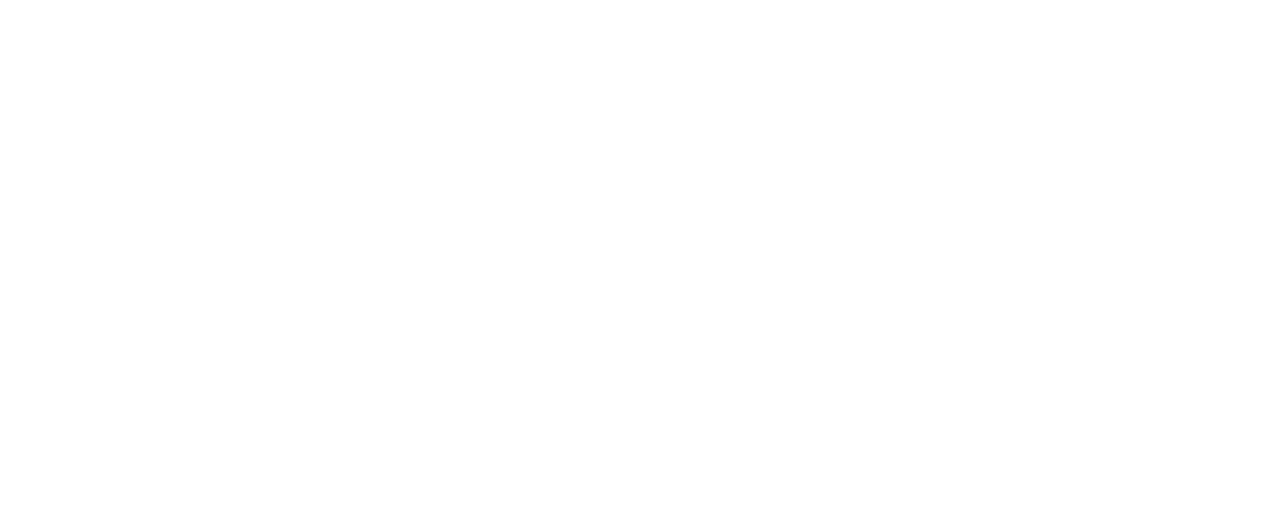
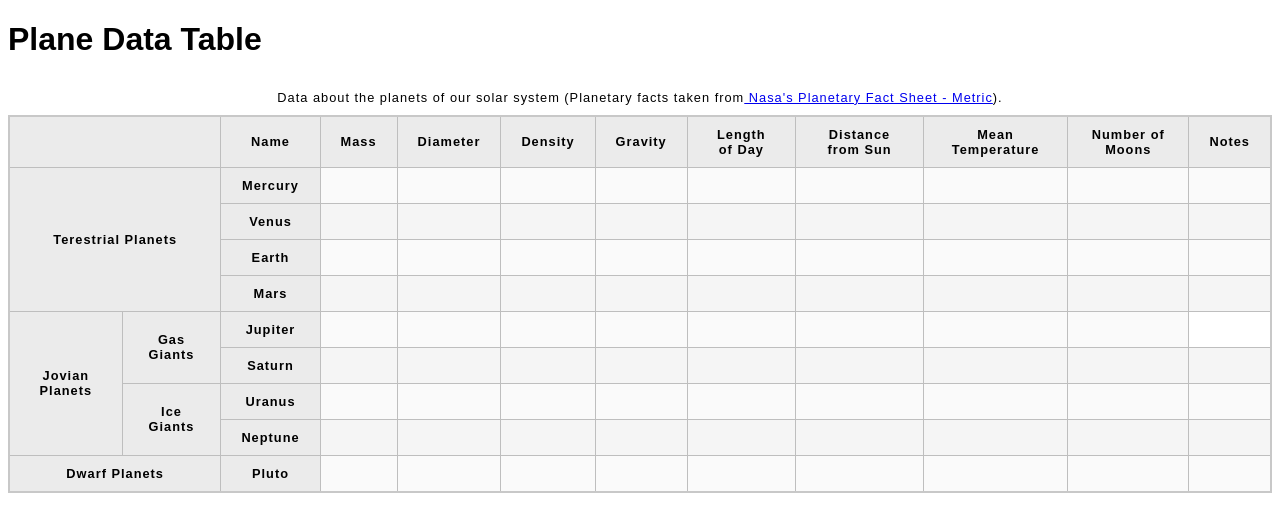
Before and after one commit to Michael-D-Angelo/planet-data-table, a plain HTML site: page index.html in a window 1280 px wide. Drawn offline with Linux system fonts and the light colour scheme.

Commit message:
feat(html): add planet data table structure and styling

```diff
--- a/index.html
+++ b/index.html
@@ -3,7 +3,152 @@
   <head>
     <meta charset="UTF-8" />
     <meta name="viewport" content="width=device-width, initial-scale=1.0" />
+    <link rel="stylesheet" href="style/style.css" />
     <title>Planet Data Table</title>
   </head>
-  <body></body>
+  <body>
+    <h1>Plane Data Table</h1>
+    <table>
+      <caption>
+        Data about the planets of our solar system (Planetary facts taken from<a
+          target="_blank"
+          title="Nasa's Planetary Fact Sheet"
+          href="http://nssdc.gsfc.nasa.gov/planetary/factsheet/"
+        >
+          Nasa's Planetary Fact Sheet - Metric</a
+        >).
+        <thead>
+          <tr>
+            <th colspan="2"></th>
+            <th>Name</th>
+            <th>Mass</th>
+            <th>Diameter</th>
+            <th>Density</th>
+            <th>Gravity</th>
+            <th>Length of Day</th>
+            <th>Distance from Sun</th>
+            <th>Mean Temperature</th>
+            <th>Number of Moons</th>
+            <th>Notes</th>
+          </tr>
+        </thead>
+        <tbody>
+          <tr>
+            <th colspan="2" rowspan="5">Terestrial Planets</th>
+          </tr>
+          <tr>
+            <th>Mercury</th>
+            <td></td>
+            <td></td>
+            <td></td>
+            <td></td>
+            <td></td>
+            <td></td>
+            <td></td>
+            <td></td>
+            <td></td>
+          </tr>
+          <tr>
+            <th>Venus</th>
+            <td></td>
+            <td></td>
+            <td></td>
+            <td></td>
+            <td></td>
+            <td></td>
+            <td></td>
+            <td></td>
+            <td></td>
+          </tr>
+          <tr>
+            <th>Earth</th>
+            <td></td>
+            <td></td>
+            <td></td>
+            <td></td>
+            <td></td>
+            <td></td>
+            <td></td>
+            <td></td>
+            <td></td>
+          </tr>
+          <tr>
+            <th>Mars</th>
+            <td></td>
+            <td></td>
+            <td></td>
+            <td></td>
+            <td></td>
+            <td></td>
+            <td></td>
+            <td></td>
+            <td></td>
+          </tr>
+          <tr>
+            <th rowspan="4">Jovian Planets</th>
+            <th rowspan="2">Gas Giants</th>
+            <th>Jupiter</th>
+            <td></td>
+            <td></td>
+            <td></td>
+            <td></td>
+            <td></td>
+            <td></td>
+            <td></td>
+            <td></td>
+          </tr>
+          <tr>
+            <th>Saturn</th>
+            <td></td>
+            <td></td>
+            <td></td>
+            <td></td>
+            <td></td>
+            <td></td>
+            <td></td>
+            <td></td>
+            <td></td>
+          </tr>
+          <tr>
+            <th rowspan="2">Ice Giants</th>
+            <th>Uranus</th>
+            <td></td>
+            <td></td>
+            <td></td>
+            <td></td>
+            <td></td>
+            <td></td>
+            <td></td>
+            <td></td>
+            <td></td>
+          </tr>
+          <tr>
+            <th>Neptune</th>
+            <td></td>
+            <td></td>
+            <td></td>
+            <td></td>
+            <td></td>
+            <td></td>
+            <td></td>
+            <td></td>
+            <td></td>
+          </tr>
+          <tr>
+            <th colspan="2">Dwarf Planets</th>
+            <th>Pluto</th>
+            <td></td>
+            <td></td>
+            <td></td>
+            <td></td>
+            <td></td>
+            <td></td>
+            <td></td>
+            <td></td>
+            <td></td>
+          </tr>
+        </tbody>
+      </caption>
+    </table>
+  </body>
 </html>
--- a/style/style.css
+++ b/style/style.css
@@ -0,0 +1,40 @@
+html {
+  font-family: sans-serif;
+}
+
+table {
+  border-collapse: collapse;
+  border: 2px solid rgb(200 200 200);
+  letter-spacing: 1px;
+  font-size: 0.8rem;
+}
+
+td,
+th {
+  border: 1px solid rgb(190 190 190);
+  padding: 10px 20px;
+}
+
+th {
+  background-color: rgb(235 235 235);
+}
+
+td {
+  text-align: center;
+}
+
+tr:nth-child(even) td {
+  background-color: rgb(250 250 250);
+}
+
+tr:nth-child(odd) td {
+  background-color: rgb(245 245 245);
+}
+
+caption {
+  padding: 10px;
+}
+
+.column-border {
+  border: 2px solid black;
+}
```
